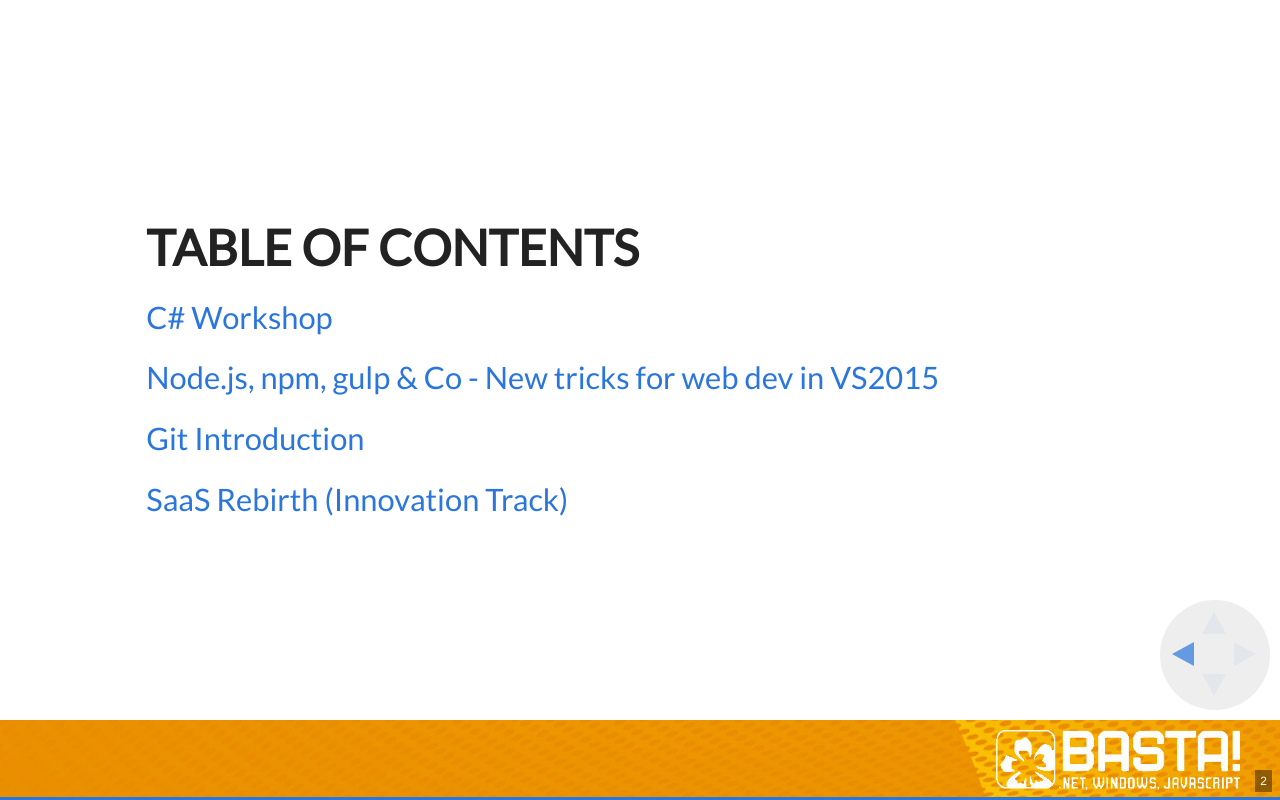
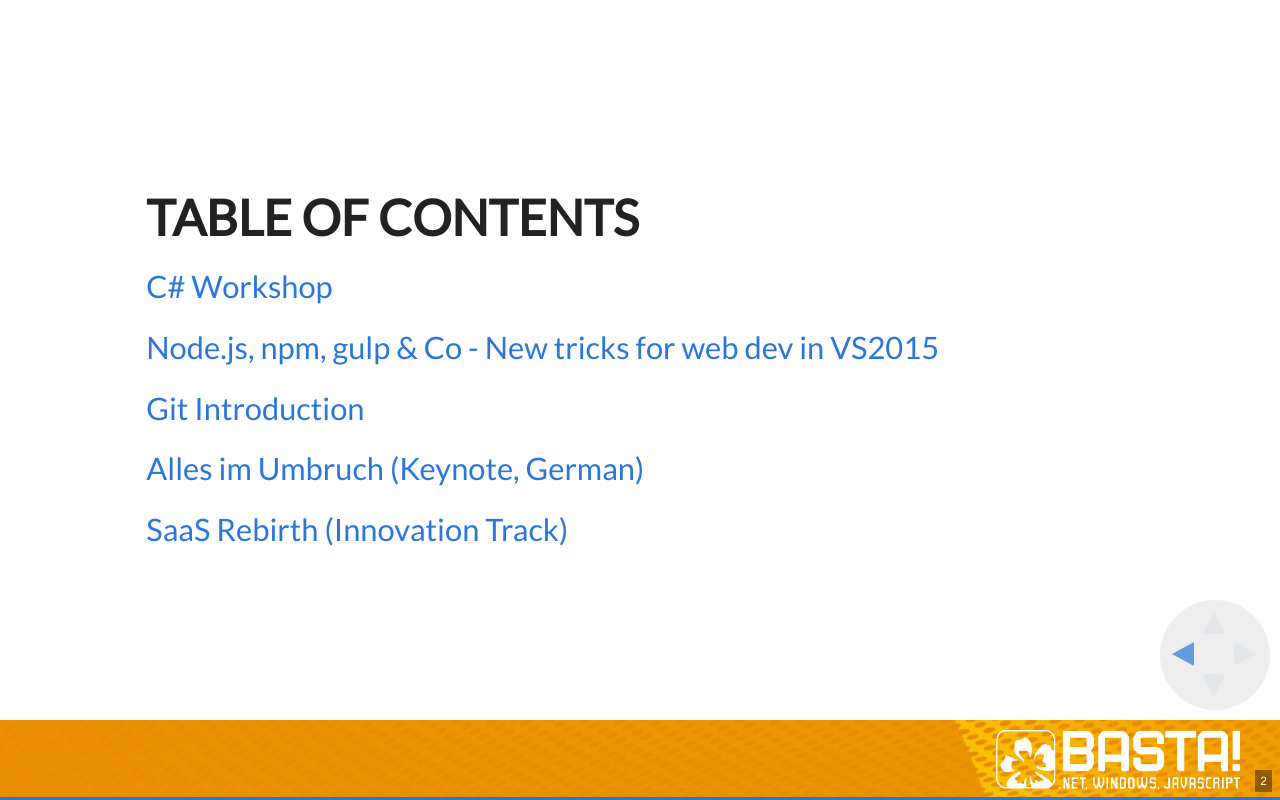
Before and after one commit to rstropek/basta-spring-2016, a website: page index.html in a window 1280 px wide. Both pictures are taken after a click on the button 1251 px from the left and 654 px from the top of the page. Drawn offline with Linux system fonts and the light colour scheme.

Commit message:
Add link to index slide

```diff
--- a/index.html
+++ b/index.html
@@ -57,6 +57,7 @@
                 <p><a href="CSharpWorkshop/basta-spring-2016-csharp.html">C# Workshop</a></p>
                 <p><a href="VisualStudioNewTricks/basta-spring-2016-vs-new-tricks.html">Node.js, npm, gulp &amp; Co - New tricks for web dev in VS2015</a></p>
                 <p><a href="GitIntro/basta-spring-2016-git.html">Git Introduction</a></p>
+                <p><a href="Keynote/basta-spring-2016-keynote.html">Alles im Umbruch (Keynote, German)</a></p>
                 <p><a href="SaaS/basta-spring-2016-saas.html">SaaS Rebirth (Innovation Track)</a></p>
             </section>
         </div>
```
